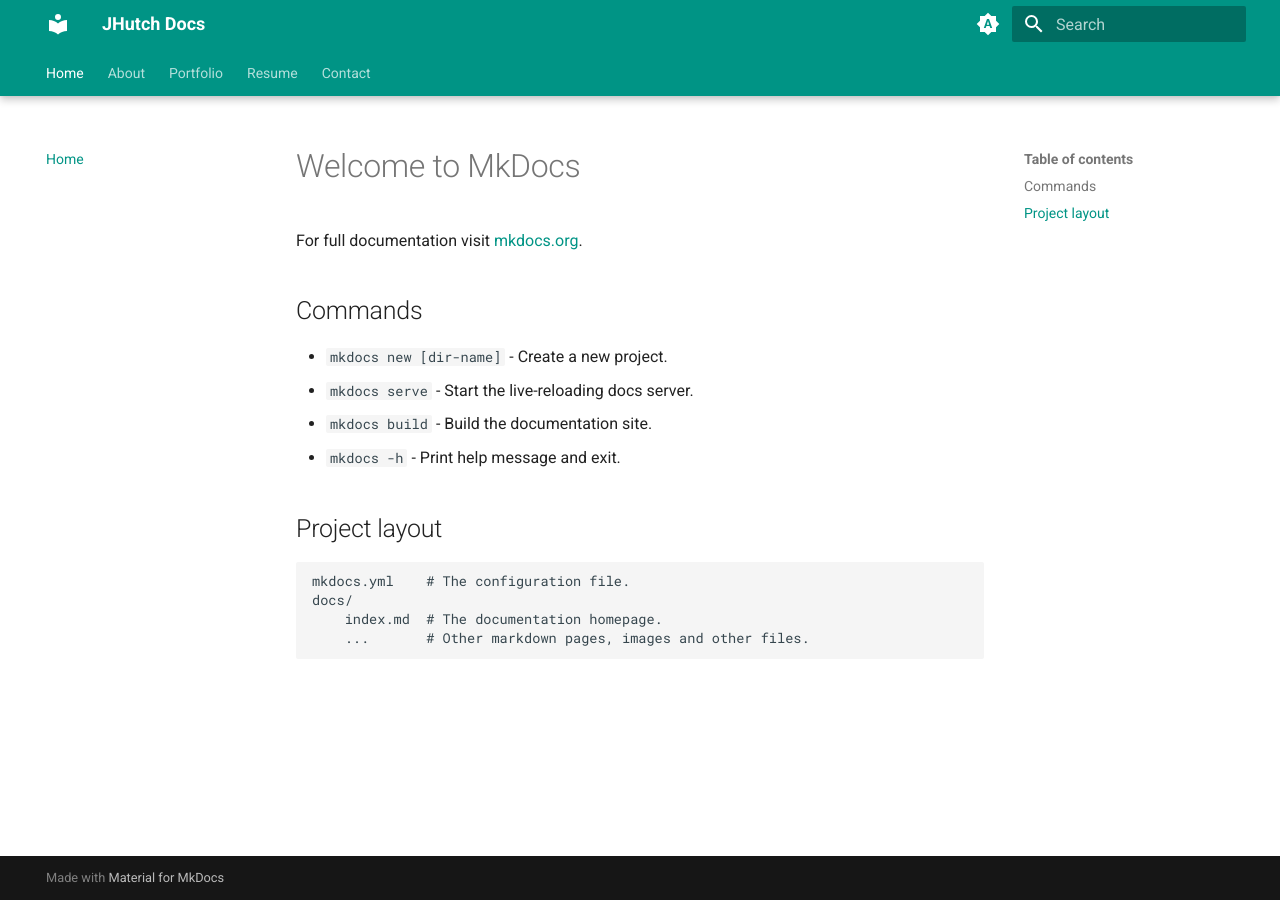
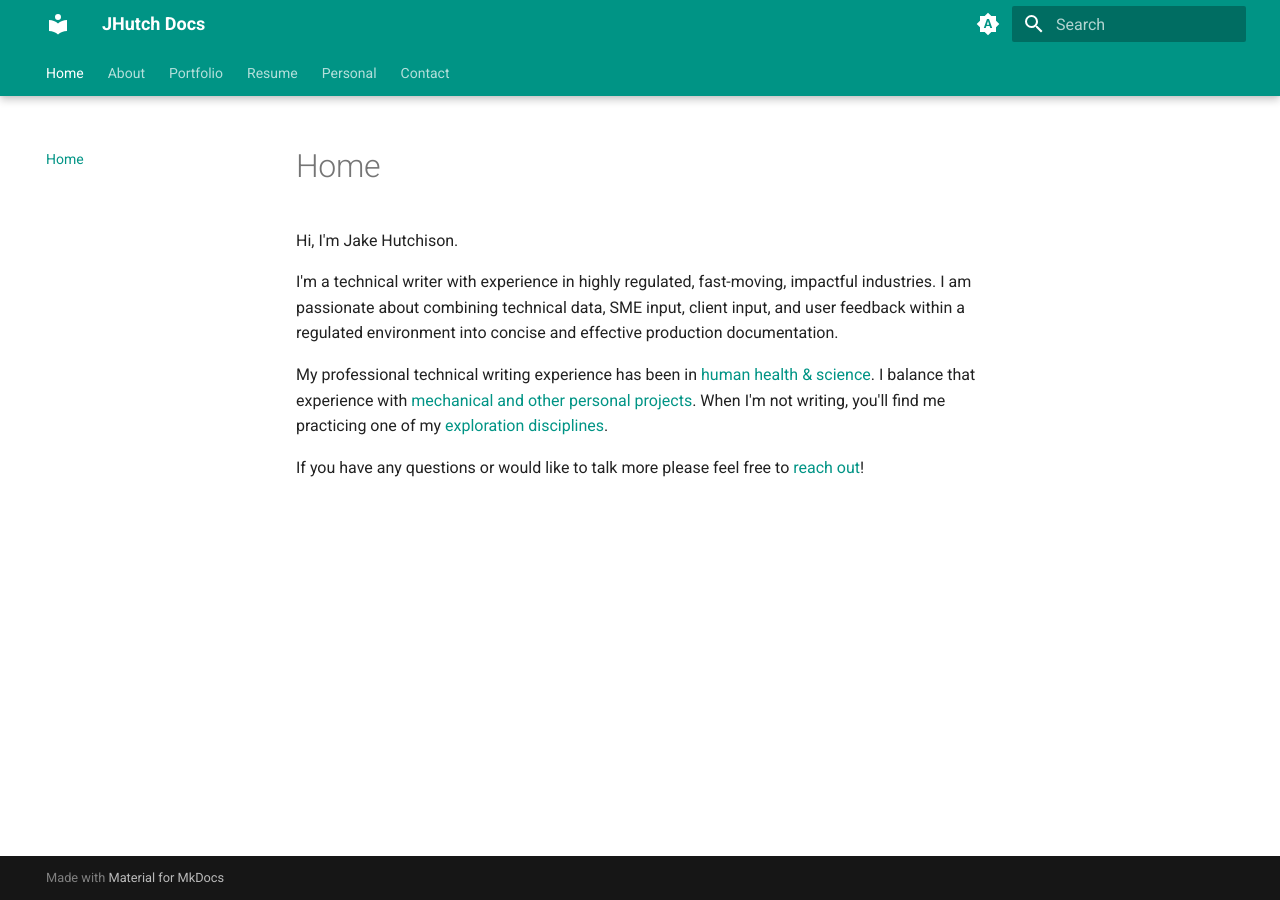
Before and after one commit to rogue-capers/vscode_portfolio, an MkDocs documentation site: the page built from docs/index.md, in a window 1280 px wide. Built offline with MkDocs 1.6.1 and Material for MkDocs 9.7.7, drawn with Linux system fonts in a browser that asks for light colours.

Commit message:
added Personal section, built Home section

```diff
--- a/docs/index.md
+++ b/docs/index.md
@@ -1,17 +1,9 @@
-# Welcome to MkDocs
+# Home
 
-For full documentation visit [mkdocs.org](https://www.mkdocs.org).
+Hi, I'm Jake Hutchison.
 
-## Commands
+ I'm a technical writer with experience in highly regulated, fast-moving, impactful industries. I am passionate about combining technical data, SME input, client input, and user feedback within a regulated environment into concise and effective production documentation.
 
-* `mkdocs new [dir-name]` - Create a new project.
-* `mkdocs serve` - Start the live-reloading docs server.
-* `mkdocs build` - Build the documentation site.
-* `mkdocs -h` - Print help message and exit.
+ My professional technical writing experience has been in  [human health & science](Resume.md#experience). I balance that experience with [mechanical and other personal projects](Portfolio/index.md#portfolio). When I'm not writing, you'll find me practicing one of my [exploration disciplines](Personal.md#personal).
 
-## Project layout
-
-    mkdocs.yml    # The configuration file.
-    docs/
-        index.md  # The documentation homepage.
-        ...       # Other markdown pages, images and other files.
+ If you have any questions or would like to talk more please feel free to [reach out](Contact.md#contact)!
--- a/mkdocs.yml
+++ b/mkdocs.yml
@@ -46,4 +46,5 @@ nav:
     - Portfolio/index.md
     - College Surplus Sale: Portfolio/college surplus sale.md
   - Resume: Resume.md
+  - Personal: Personal.md
   - Contact: Contact.md
```
Also changed, not shown: docs/Contact.md (+2 -0 lines), docs/Personal.md (added, +1 -0 lines), docs/Portfolio/college surplus sale.md (+1 -1 lines), docs/Resume.md (+1 -1 lines).
